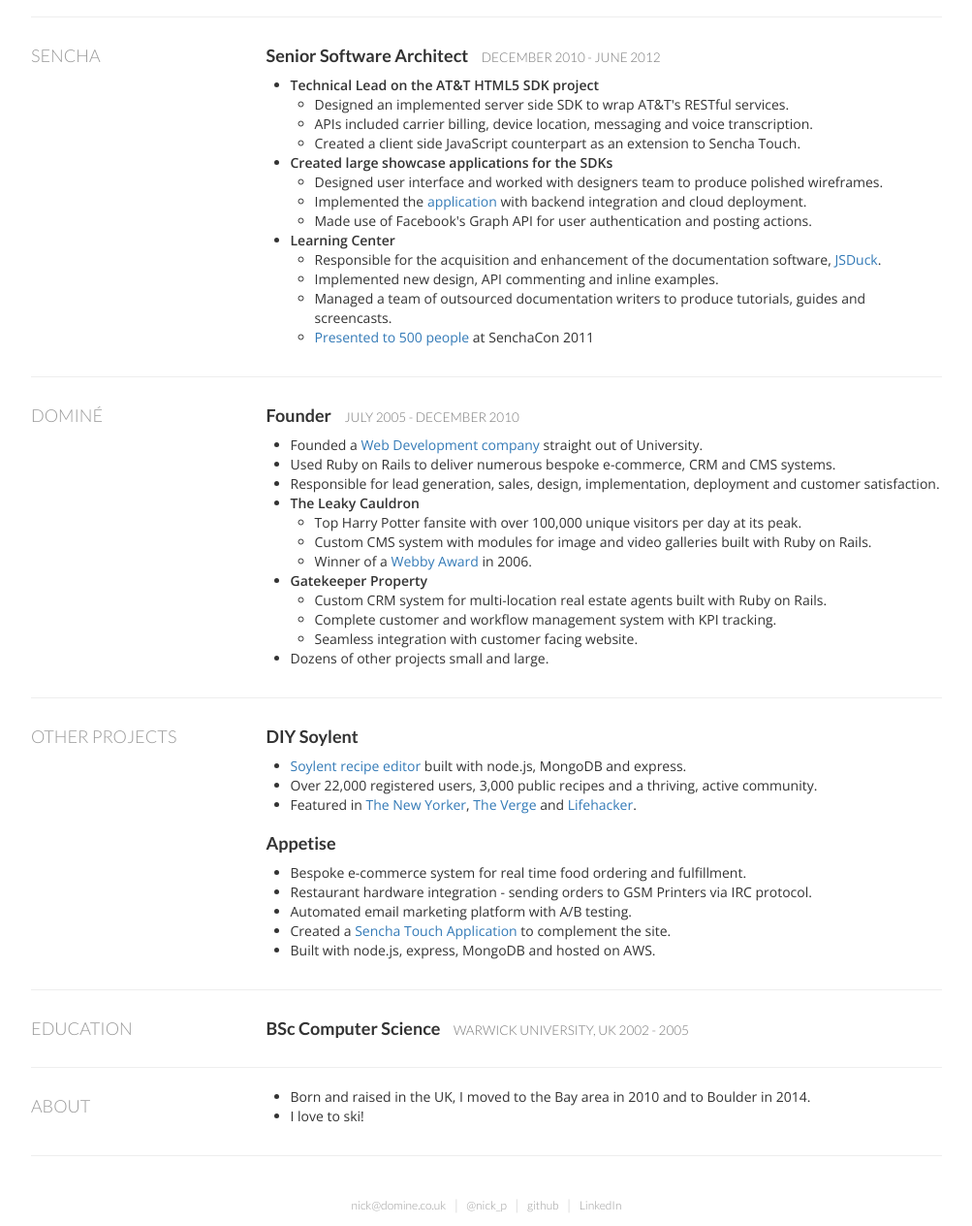
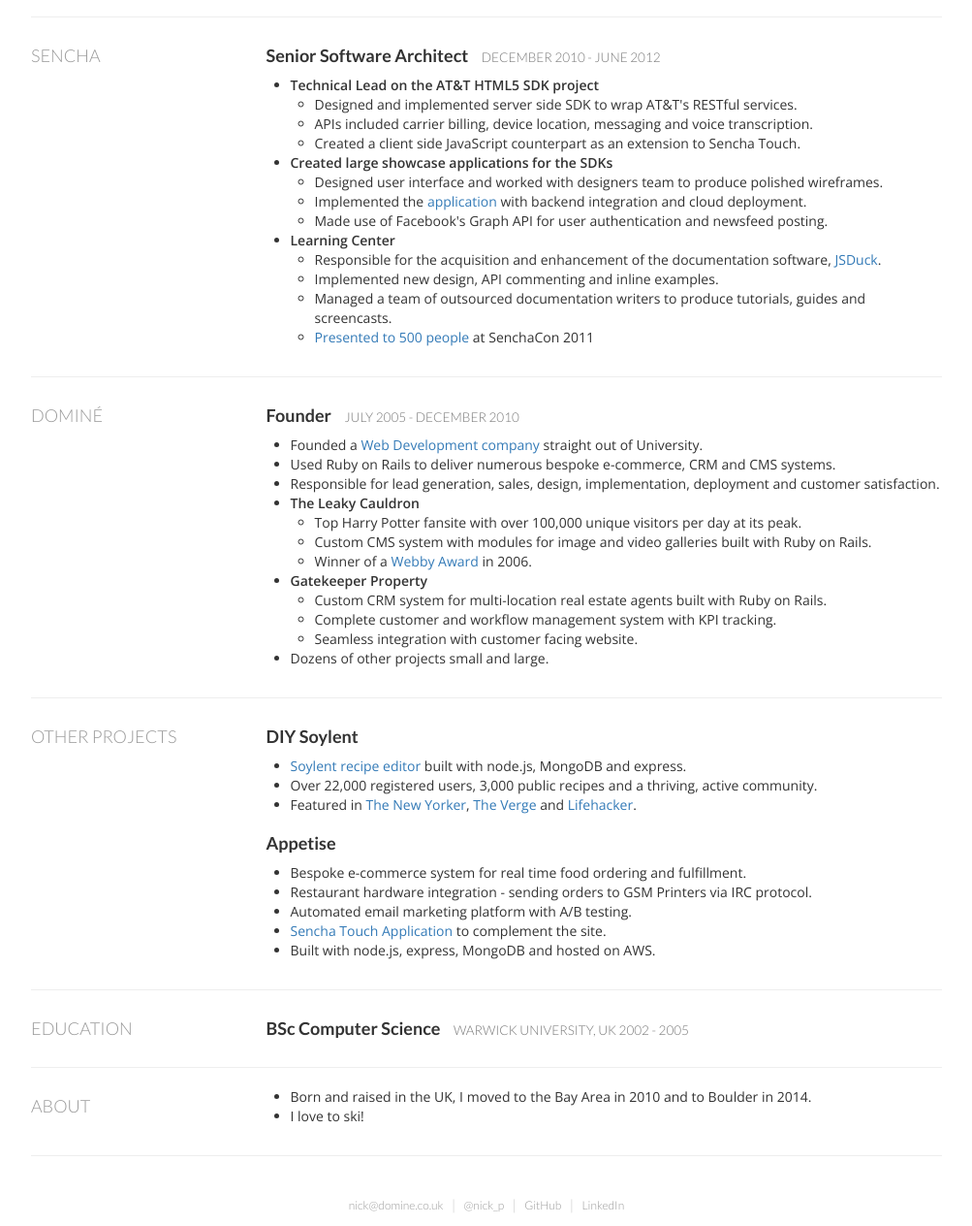
Before and after one commit to nick/nick.github.io, a plain HTML site: page index.html in a window 1280 px wide. Shown: the part 416-1680 px from the top of the page at 97% size, without its empty margins (138-1141 px from the left). Drawn offline with nearby package versions, Linux system fonts and the light colour scheme.

Commit message:
More small tweaks

```diff
--- a/index.html
+++ b/index.html
@@ -78,7 +78,7 @@
                 <ul>
                     <li><b>Technical Lead on the AT&amp;T HTML5 SDK project</b>
                         <ul>
-                            <li>Designed an implemented server side SDK to wrap AT&amp;T's RESTful services.</li>
+                            <li>Designed and implemented server side SDK to wrap AT&amp;T's RESTful services.</li>
                             <li>APIs included carrier billing, device location, messaging and voice transcription.</li>
                             <li>Created a client side JavaScript counterpart as an extension to Sencha Touch.</li>
                         </ul>
@@ -89,7 +89,7 @@
                             <li>Implemented the
                                 <a href="https://github.com/nick/thewatchlist">application</a>
                                 with backend integration and cloud deployment.</li>
-                            <li>Made use of Facebook's Graph API for user authentication and posting actions.</li>
+                            <li>Made use of Facebook's Graph API for user authentication and newsfeed posting.</li>
                         </ul>
                     </li>
                     <li><b>Learning Center</b>
@@ -154,7 +154,7 @@
                     <li>Bespoke e-commerce system for real time food ordering and fulfillment.</li>
                     <li>Restaurant hardware integration - sending orders to GSM Printers via IRC protocol.</li>
                     <li>Automated email marketing platform with A/B testing.</li>
-                    <li>Created a <a href="https://vimeo.com/29512902">Sencha Touch Application</a> to complement the site.</li>
+                    <li><a href="https://vimeo.com/29512902">Sencha Touch Application</a> to complement the site.</li>
                     <li>Built with node.js, express, MongoDB and hosted on AWS.</li>
                 </ul>
 
@@ -172,7 +172,7 @@
             <div class="col-sm-3"><h3>About</h3></div>
             <div class="col-sm-9">
                 <ul>
-                    <li>Born and raised in the UK, I moved to the Bay area in 2010 and to Boulder in 2014.</li>
+                    <li>Born and raised in the UK, I moved to the Bay Area in 2010 and to Boulder in 2014.</li>
                     <li>I love to ski!</li>
                 </ul>
             </div>
@@ -181,7 +181,7 @@
         <div class="footer">
             <a href="mailto:nick@domine.co.uk">nick@domine.co.uk</a> <span class="sep">|</span>
             <a href="http://twitter.com/nick_p">@nick_p</a> <span class="sep">|</span>
-            <a href="http://github.com/nick">github</a> <span class="sep">|</span>
+            <a href="http://github.com/nick">GitHub</a> <span class="sep">|</span>
             <a href="http://www.linkedin.com/in/nickpoulden/">LinkedIn</a>
         </div>
     </div>
```
